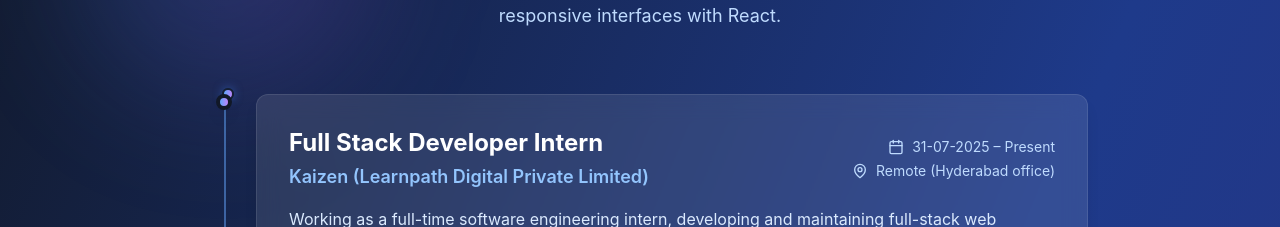
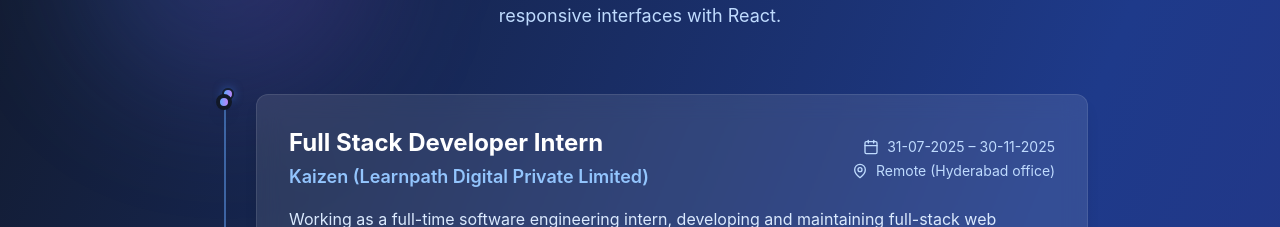
Before and after one commit to shanmukhchodagam/project, a React (Vite) app: page / in a window 1280 px wide. Shown: the part 6181-6408 px from the top of the page. Built offline with nearby package versions, Linux system fonts and the light colour scheme.

Commit message:
updated experience at kaizen

```diff
--- a/src/components/Experience.tsx
+++ b/src/components/Experience.tsx
@@ -18,7 +18,7 @@ const Experience = () => {
   title: "Full Stack Developer Intern",
   company: "Kaizen (Learnpath Digital Private Limited)",
   location: "Remote (Hyderabad office)",
-  duration: "31-07-2025 – Present",
+  duration: "31-07-2025 – 30-11-2025",
   description: "Working as a full-time software engineering intern, developing and maintaining full-stack web applications using modern technologies.",
   achievements: [
     "Built and optimized features across the frontend and backend",
```
